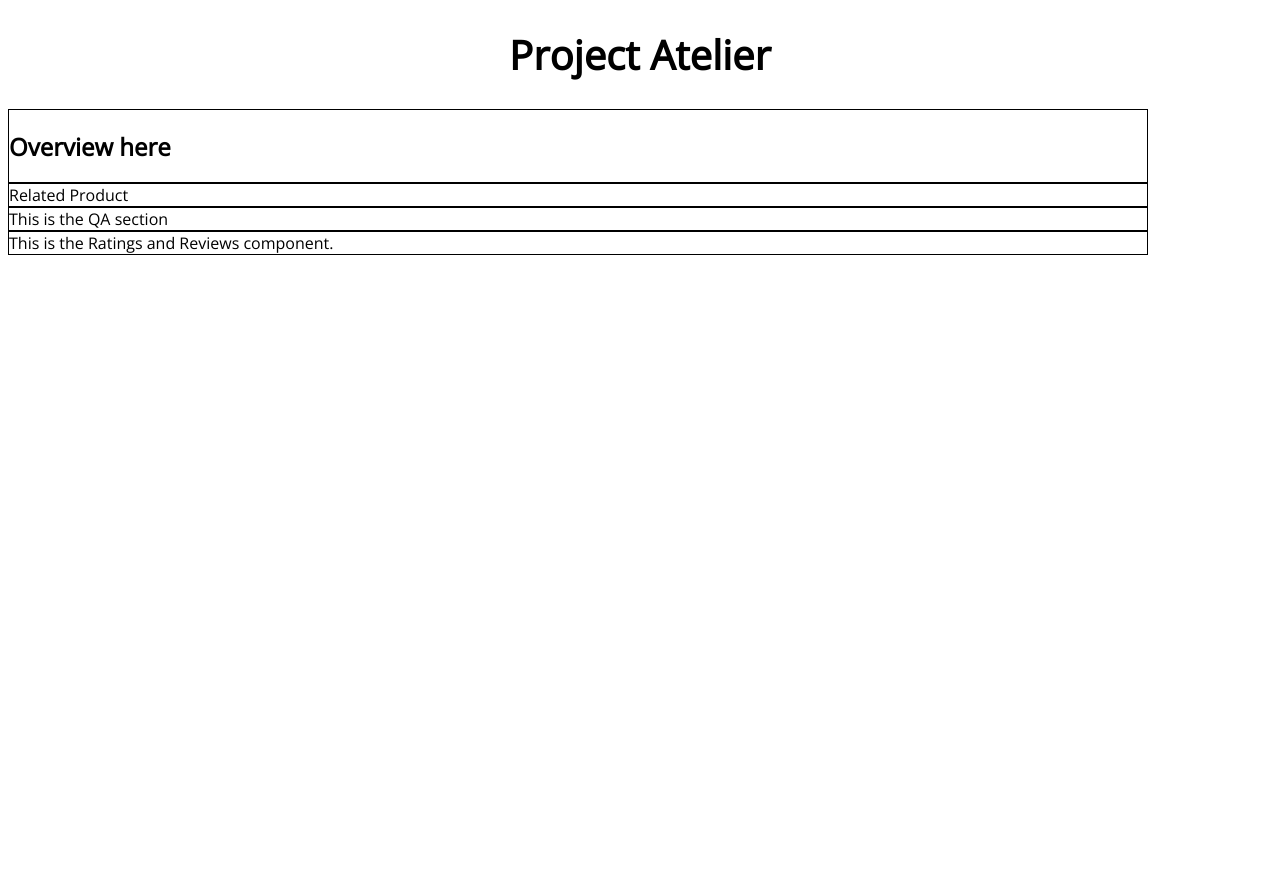
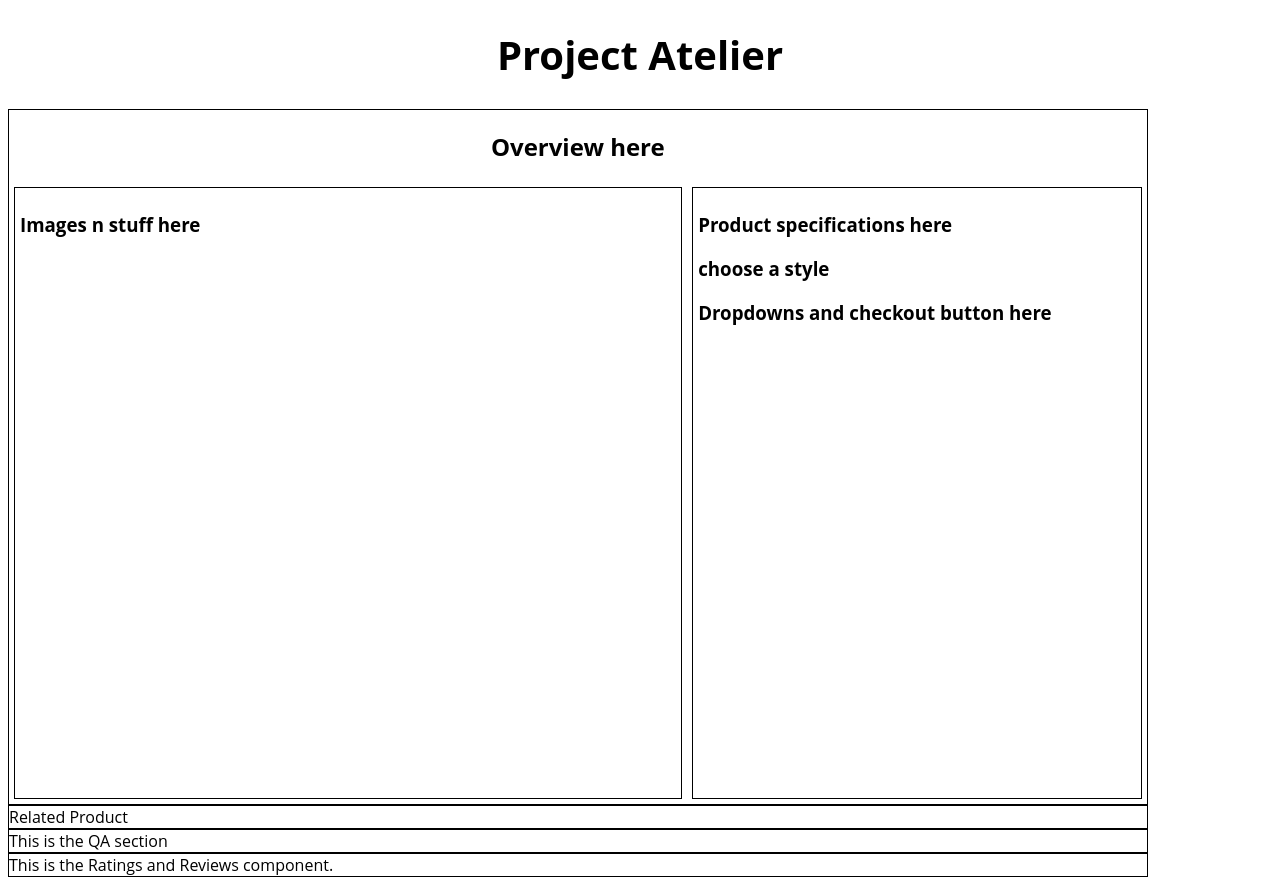
Before and after one commit to es98dame/fec, a React app: page / in a window 1280 px wide. Before the commit the page ends 800 px from the top, so only its background shows below. Built offline with nearby package versions, Linux system fonts and the light colour scheme; the HTML template or start-up script is replaced by a standard one.

Commit message:
Creates a basic outline of where the image and other info will be

```diff
--- /dev/null
+++ b/fec-client/src/components/Overview/OverviewComponents/CheckingOut.jsx
@@ -0,0 +1,11 @@
+import React from 'react';
+import styled from 'styled-components';
+
+
+const CheckingOut = () => {
+  return (
+    <h3>Dropdowns and checkout button here</h3>
+  );
+};
+
+export default CheckingOut;
--- /dev/null
+++ b/fec-client/src/components/Overview/OverviewComponents/Images.jsx
@@ -0,0 +1,11 @@
+import React from 'react';
+import styled from 'styled-components';
+
+
+const Images = () => {
+  return (
+    <h3>Images n stuff here</h3>
+  );
+};
+
+export default Images;
--- /dev/null
+++ b/fec-client/src/components/Overview/OverviewComponents/ProductSpecs.jsx
@@ -0,0 +1,11 @@
+import React from 'react';
+import styled from 'styled-components';
+
+
+const ProductSpecs = () => {
+  return (
+    <h3>Product specifications here</h3>
+  );
+};
+
+export default ProductSpecs;
--- /dev/null
+++ b/fec-client/src/components/Overview/OverviewComponents/Styles.jsx
@@ -0,0 +1,11 @@
+import React from 'react';
+import styled from 'styled-components';
+
+
+const Styles = () => {
+  return (
+    <h3>choose a style</h3>
+  );
+};
+
+export default Styles;
--- a/fec-client/src/components/Overview/index.jsx
+++ b/fec-client/src/components/Overview/index.jsx
@@ -1,9 +1,54 @@
 import React from 'react';
+import CheckingOut from './OverviewComponents/CheckingOut.jsx';
+import Images from './OverviewComponents/Images.jsx';
+import Styles from './OverviewComponents/Styles.jsx';
+import ProductSpecs from './OverviewComponents/ProductSpecs.jsx';
+import styled from 'styled-components';
+
+const H2 = styled.h2`
+  text-align: center;
+`;
+
+const FullDiv = styled.div`
+  display: flex;
+  justify-content: space-between;
+`;
+
+const ImagesDiv = styled.div`
+  margin: 5px;
+  padding: 5px;
+  border: 1px solid black;
+  width: 60%;
+  min-height: 600px;
+`;
+
+const Content = styled.div`
+  margin: 5px;
+  padding: 5px;
+  border: 1px solid black;
+  width: 40%;
+  min-height: 600px;
+`;
 
 const Overview = () => {
-  return(
-    <h2>Overview here</h2>
-  )
-}
+  return (
+    <div>
+      <H2>Overview here</H2>
+
+      <FullDiv>
+        <ImagesDiv>
+          <Images />
+        </ImagesDiv>
+        <Content>
+          <ProductSpecs />
+
+          <Styles />
+
+          <CheckingOut />
+        </Content>
+      </FullDiv>
+    </div>
+  );
+};
 
 export default Overview;
```
Also changed, not shown: 1 other file (tests, documents, lock files or other folders).
